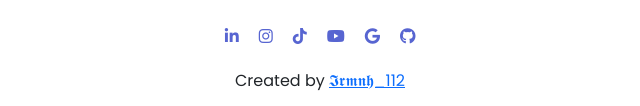
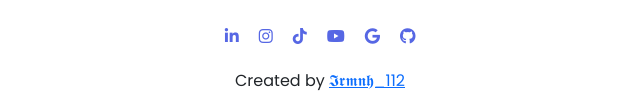
Before and after one commit to kenaroc/CV, a plain HTML site: page index.html in a window 1280 px wide. Shown: the part 3220-3326 px from the top of the page, 320-960 px from the left. Drawn offline with nearby package versions, Linux system fonts and the light colour scheme; a web font is replaced by a local one.

Commit message:
gantiwarna

```diff
--- a/assets/stylesheet/app.css
+++ b/assets/stylesheet/app.css
@@ -227,7 +227,7 @@ body {
 }
 .itemSosmed {
   padding: 10px;
-  color: #5765d1;
+  color: #5667e4;
   text-decoration: none;
 }
 .contactMe {
```
